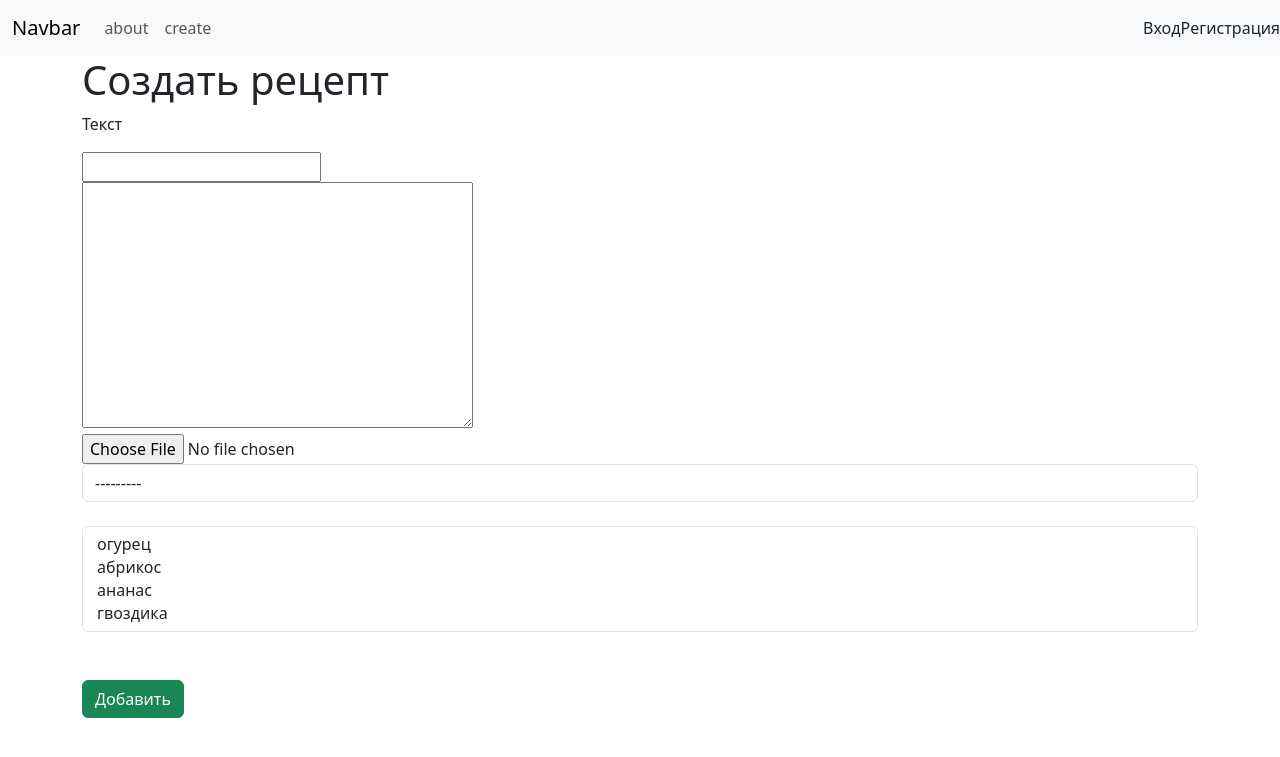
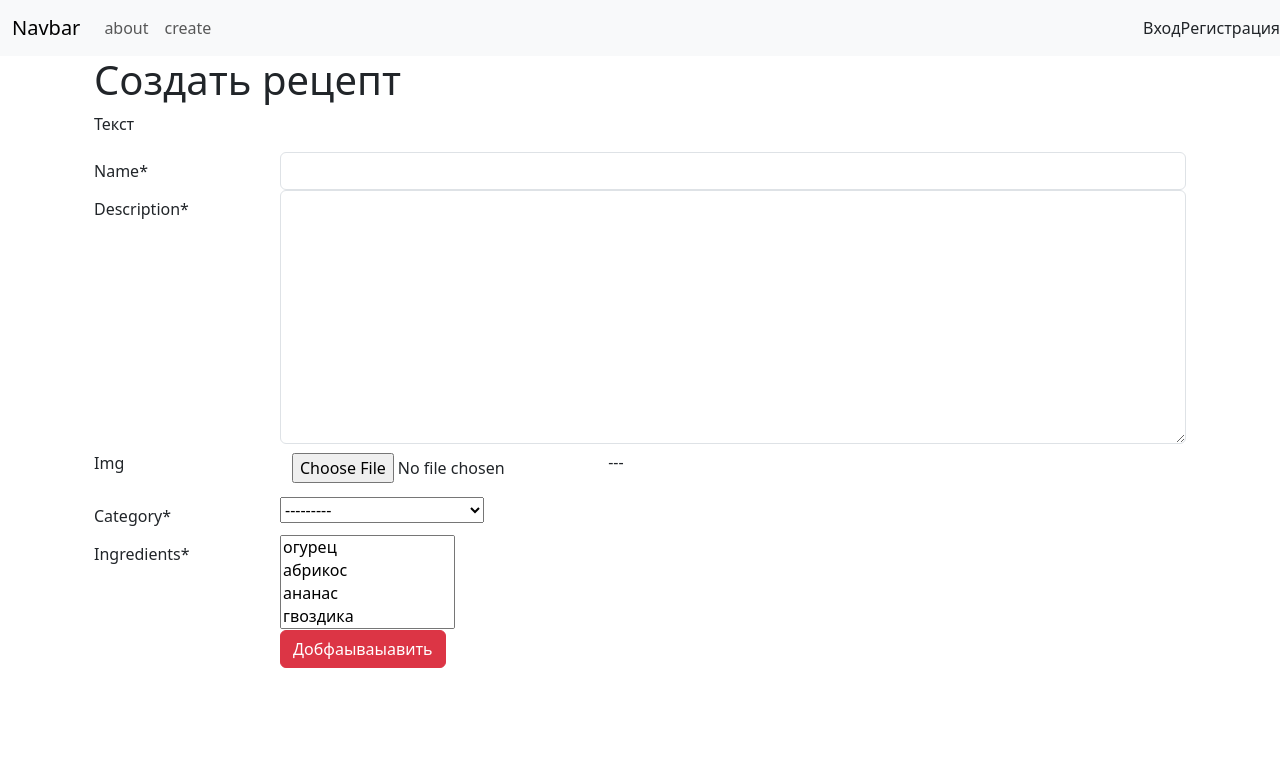
Before and after one commit to fluke8/summer-practice-django-bootstrap, a Django app: page /create in a window 1280 px wide. Shown: the top 757 px of the page. Run offline with Django 3.2, Linux system fonts and the light colour scheme; data comes from the database, SQL or seed files in the repository; both versions use the stored data as it was after the commit; some libraries are stand-ins or nearby versions.

Commit message:
ээээ забыл

```diff
--- a/mysite/main/forms.py
+++ b/mysite/main/forms.py
@@ -4,6 +4,8 @@ from django import forms
 from django.contrib.auth.models import User
 from django.contrib.auth.forms import UserCreationForm
 from .models import Ingredient
+from crispy_forms.helper import FormHelper
+from crispy_forms.layout import Submit
 
 
 class UserRegisterForm(UserCreationForm):
@@ -21,14 +23,15 @@ class UserProfileForm(forms.ModelForm):
 
 
 class RecipeForm(ModelForm):
-    category = forms.ModelChoiceField(queryset=Category.objects.all(),
-                                      widget=forms.Select(attrs={'class': 'form-control'}))
-    ingredients = forms.ModelMultipleChoiceField(queryset=Ingredient.objects.all(),
-                                                 widget=forms.SelectMultiple(attrs={'class': 'form-control'}))
-
     class Meta:
         model = Recipe
         fields = ['name', 'description', 'img', 'category', 'ingredients']
+
+        widgets = {
+            'img': forms.ClearableFileInput(
+                attrs={'class': 'clearablefileinput form-control-file', 'id': 'id_img', 'label': ''})
+        }
+
 
     def save(self, commit=True):
         recipe = super().save(commit=commit)
@@ -36,3 +39,9 @@ class RecipeForm(ModelForm):
 
     def __init__(self, *args, **kwargs):
         super().__init__(*args, **kwargs)
+        self.helper = FormHelper()
+        self.helper.form_method = 'post'
+        self.helper.form_class = 'form-horizontal'
+        self.helper.label_class = 'col-lg-2'
+        self.helper.field_class = 'col-lg-10'
+        self.helper.add_input(Submit('submit', 'Добфаываыавить', css_class='btn btn-danger'))
--- a/mysite/main/templates/main/create.html
+++ b/mysite/main/templates/main/create.html
@@ -1,22 +1,23 @@
 {% extends 'main/base.html' %}
-
+{% load crispy_forms_tags %}
 {% block title %}
     Создать рецепт
 {% endblock %}
 
 {% block content %}
-    <h1>Создать рецепт</h1>
-    <p>Текст</p>
+    <div class="container">
+        <h1>Создать рецепт</h1>
+        <p>Текст</p>
 
-    <form method="post" enctype="multipart/form-data">
-        {% csrf_token %}
-        {{ form.name }}<br>
-        {{ form.description }}<br>
-        {{ form.img }}<br>
-        {{ form.category.as_widget }}<br>
-        {{ form.ingredients.as_widget }}<br>
-        {{ form.new_ingredients }}<br>
-        <button type="submit" class="btn btn-success">Добавить</button>
-        <span>{{error}}</span>
-    </form>
+        <form method="post" enctype="multipart/form-data">
+            {% csrf_token %}
+            {% crispy form %}
+
+            <div class="form-group">
+                <div class="col-lg-offset-2 col-lg-10">
+                    {{ form.submit|safe }}
+                </div>
+            </div>
+        </form>
+    </div>
 {% endblock %}
--- a/mysite/mysite/settings.py
+++ b/mysite/mysite/settings.py
@@ -136,4 +136,4 @@ DEFAULT_AUTO_FIELD = 'django.db.models.BigAutoField'
 LOGIN_REDIRECT_URL = 'home'
 LOGIN_URL = 'login'
 
-CRISPY_ALLOWED_TEMPLATE_PACKS = ['bootstrap5']
+CRISPY_ALLOWED_TEMPLATE_PACKS = ['bootstrap4']
```
Also changed, not shown: mysite/db.sqlite3.
